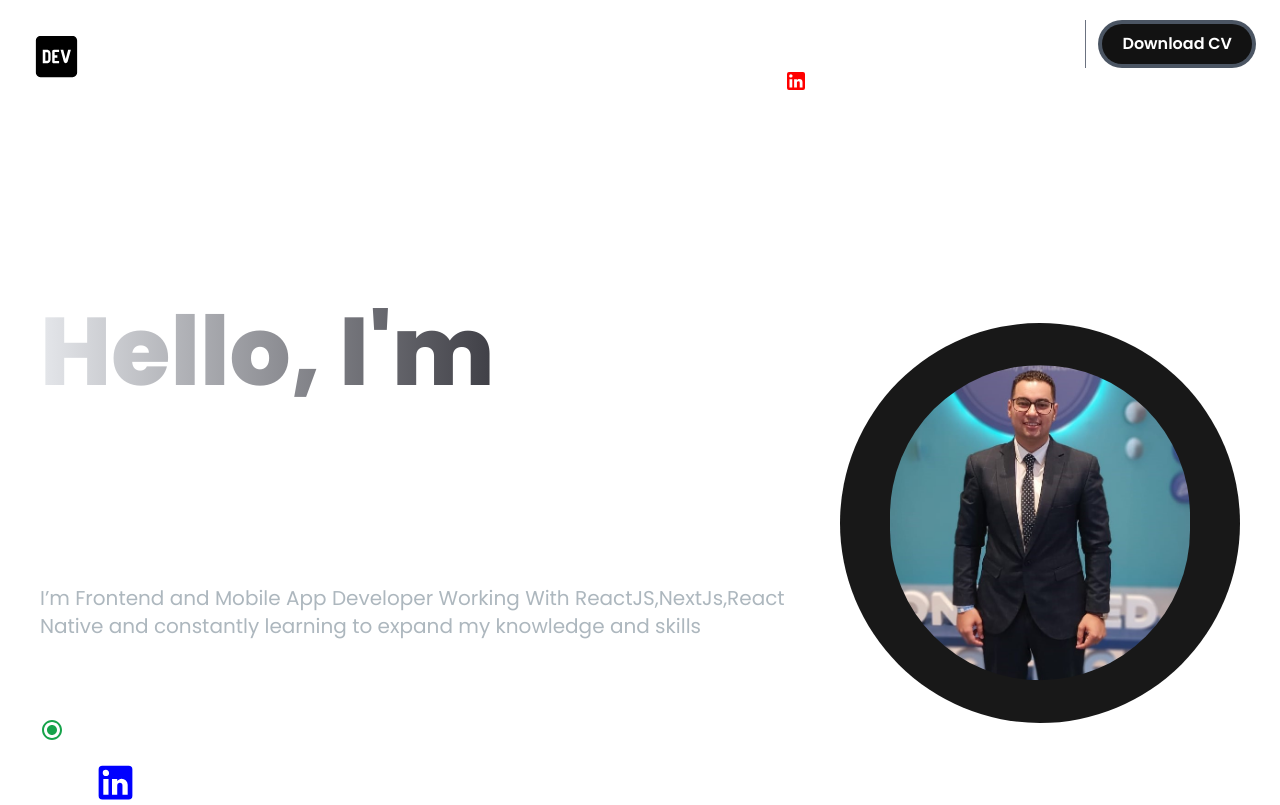
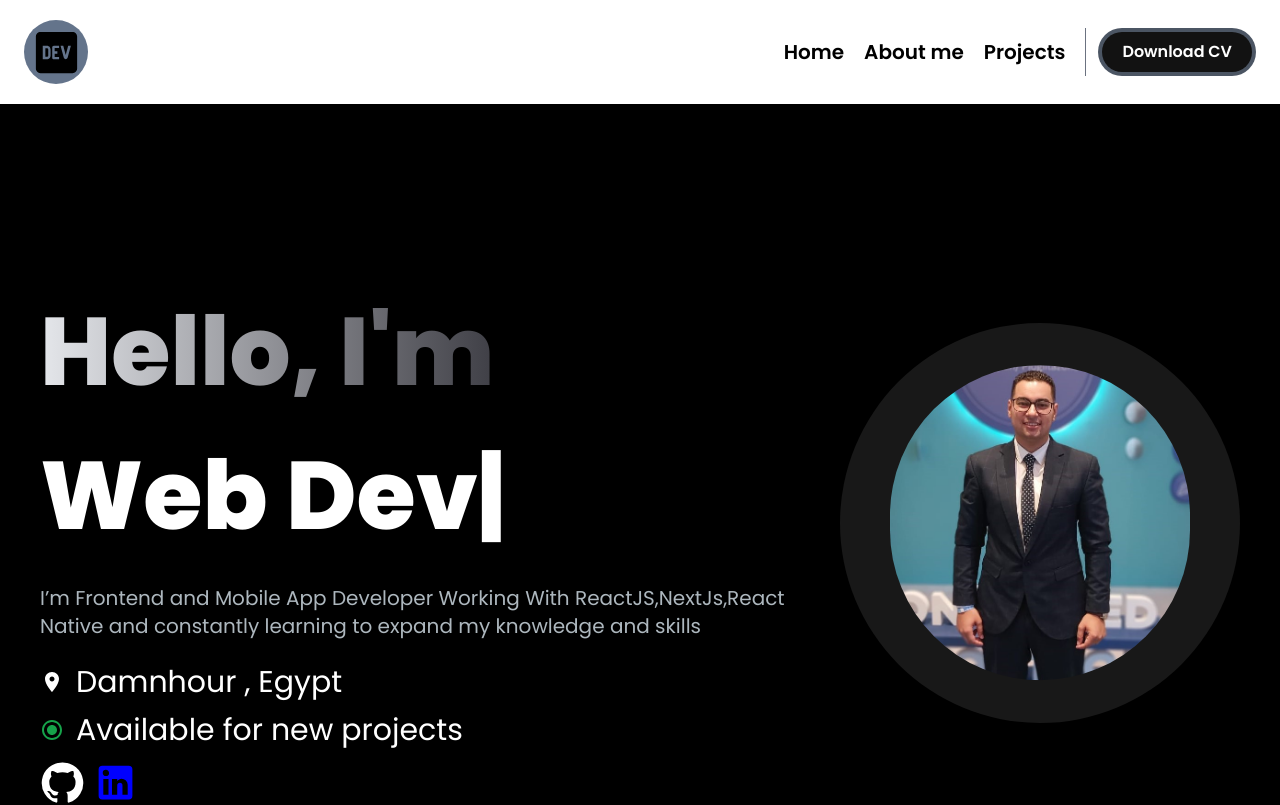
Before and after one commit to Moustafa-Elsayed/personal-portfolio, a Next.js app: page / in a window 1280 px wide. Shown: the top 805 px of the page. Built offline with nearby package versions, Linux system fonts and the light colour scheme.

Commit message:
add toggle dark mood

```diff
--- a/src/app/page.js
+++ b/src/app/page.js
@@ -7,7 +7,7 @@ import NavBar from "@/components/navBar/NavBar";
 import ProjectSection from "@/components/projects/ProjectSection";
 export default function Home() {
   return (
-    <main className="flex min-h-screen flex-col bg-white dark:bg-black ">
+    <main className="flex min-h-screen flex-col bg-black">
       <NavBar />
       <div className="container mx-auto py-4 px-10 mt-24">
         <HeroSection />
--- a/src/components/ThemeToggle.jsx
+++ b/src/components/ThemeToggle.jsx
@@ -1,9 +1,8 @@
 "use client";
 import React from "react";
 import { useTheme } from "next-themes";
-import LinkedInIcon from "@mui/icons-material/LinkedIn";
-import InstagramIcon from "@mui/icons-material/Instagram";
-
+import NightlightRoundIcon from '@mui/icons-material/NightlightRound';
+import LightModeIcon from '@mui/icons-material/LightMode';
 const ThemeToggle = () => {
   const { theme, setTheme } = useTheme();
   return (
@@ -11,9 +10,9 @@ const ThemeToggle = () => {
       onClick={() => (theme == "dark" ? setTheme("light") : setTheme("dark"))}
     >
       {theme === "light" ? (
-        <InstagramIcon sx={{ color: "red" }} />
+        <LightModeIcon sx={{ color: "black" }} />
       ) : (
-        <LinkedInIcon sx={{ color: "red" }} />
+        <NightlightRoundIcon sx={{ color: "white" }} />
       )}
     </button>
   );
--- a/src/components/navBar/NavBar.jsx
+++ b/src/components/navBar/NavBar.jsx
@@ -5,7 +5,6 @@ import NavLinks from "./NavLinks";
 import { Bars3Icon, XMarkIcon } from "@heroicons/react/24/solid";
 import MenuOverlay from "./MenuOverlay";
 import LogoDevIcon from "@mui/icons-material/LogoDev";
-import ThemeToggle from "../ThemeToggle";
 const navLinks = [
   {
     title: "Home",
@@ -27,12 +26,12 @@ const NavBar = () => {
       <div className="flex flex-wrap  items-center justify-between p-5 mx-auto px-6">
         <Link
           href={"/"}
-          className="bg-white rounded-full h-16 w-16 flex items-center justify-center  "
+          className="bg-slate-500 dark:bg-white rounded-full h-16 w-16 flex items-center justify-center  "
         >
           <LogoDevIcon
             sx={{
               fontSize: "55px",
-              color: "black",
+              color:"black"
             }}
           />
         </Link>
@@ -60,7 +59,6 @@ const NavBar = () => {
         </div>
         <div className="menu hidden md:block">
           <NavLinks navLinks={navLinks} />
-          <ThemeToggle />
         </div>
       </div>
       {navBarOpen ? (
--- a/src/components/navBar/NavLinks.jsx
+++ b/src/components/navBar/NavLinks.jsx
@@ -1,15 +1,17 @@
 import Link from "next/link";
 import React from "react";
+import ThemeToggle from "../ThemeToggle";
 
 const NavLinks = ({ navLinks }) => {
   return (
     <ul className="flex flex-row gap-5 items-center ">
+    <li><ThemeToggle /></li>
       {navLinks.map((item, index) => {
         return (
           <li key={index}>
             <Link
               href={item.path}
-              className="block py-2 pl-3 pr-4 text-white sm:text-xl rounded md:p-0 hover:text-blue-400 font-semibold"
+              className="block py-2 pl-3 pr-4 dark:text-white text-black   sm:text-xl rounded md:p-0 hover:text-blue-400 font-semibold"
             >
               {item.title}
             </Link>
```
